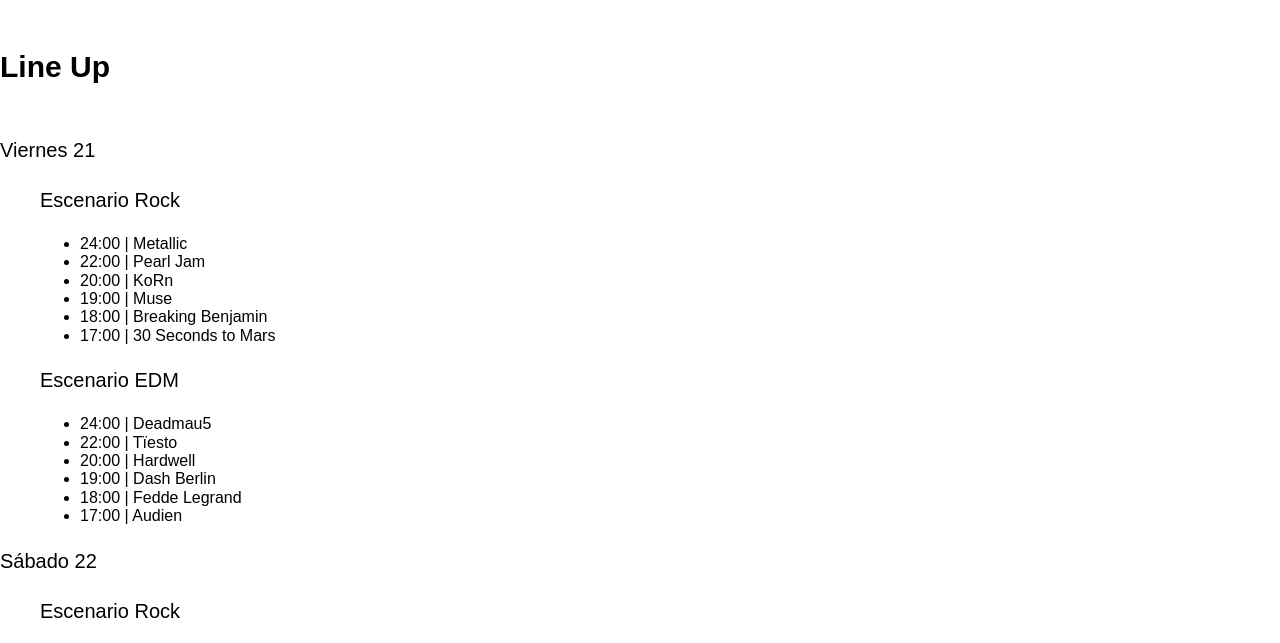
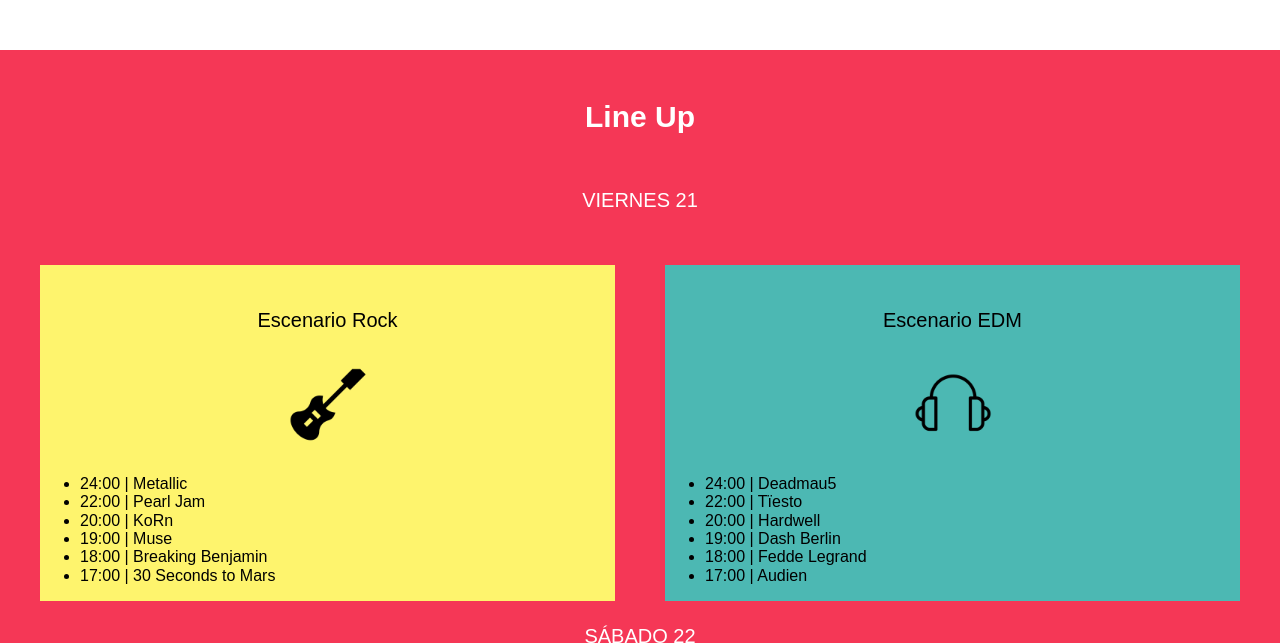
Before and after one commit to Omar0511/Festival-Musica, a website: page index.html in a window 1280 px wide. Shown: the part 1159-1802 px from the top of the page. Drawn offline with Linux system fonts and the light colour scheme.

Commit message:
Scss al lineup

```diff
--- a/src/scss/layout/_index.scss
+++ b/src/scss/layout/_index.scss
@@ -1,3 +1,4 @@
 @forward 'header';
 @forward 'video';
 @forward 'festival';
+@forward 'lineup';
--- /dev/null
+++ b/src/scss/layout/_lineup.scss
@@ -0,0 +1,61 @@
+@use 'base/variables' as v;
+@use 'base/mixins' as m;
+
+.lineup {
+    background-color: v.$rosa;
+    padding: 5rem 0;
+
+    h3,
+    p {
+        text-align: center;
+        color: v.$blanco;
+    }
+
+    .dia {
+        text-transform: uppercase;
+        margin-bottom: 5rem;
+    }
+}
+
+.escenarios-contenedor {
+    @include m.tablet {
+        @include m.grid(2, 5rem);
+    }
+
+    p {
+        color: v.$negro;
+    }
+}
+
+.escenario {
+    padding-top: 2rem;
+
+    .nombre-escenario {
+        &:after {
+            content: '';
+            display: block;
+            width: 20rem;
+            height: 10rem;
+            background-size: 15rem;
+            background-repeat: no-repeat;
+            background-position: center center;
+            margin: 2rem auto 0 auto;
+        }
+    }
+}
+
+.edm .nombre-escenario:after {
+    background-image: url(../img/icono_edm.png);
+}
+
+.rock .nombre-escenario:after {
+    background-image: url(../img/icono_rock.png);
+}
+
+.bg-amarillo {
+    background-color: v.$amarillo;
+}
+
+.bg-verde {
+    background-color: v.$verde;
+}
```
Also changed, not shown: build/css/app.css.
